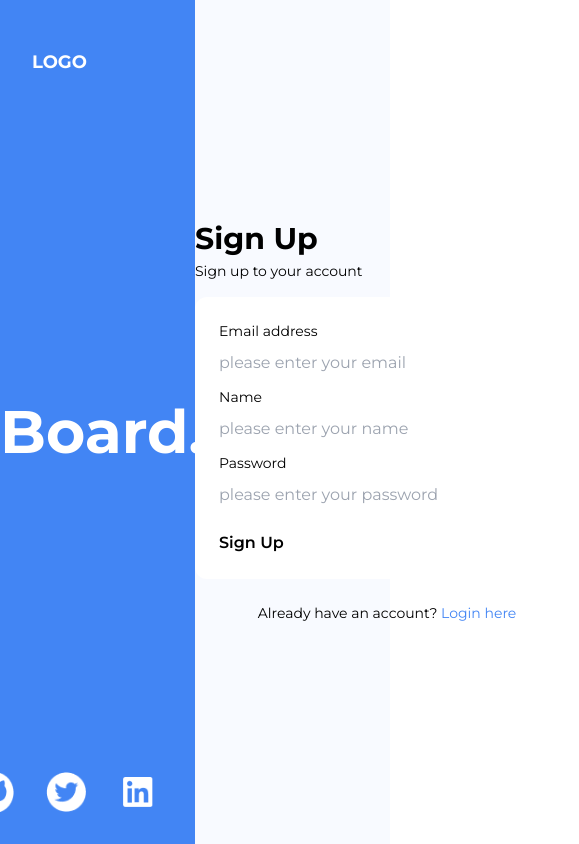
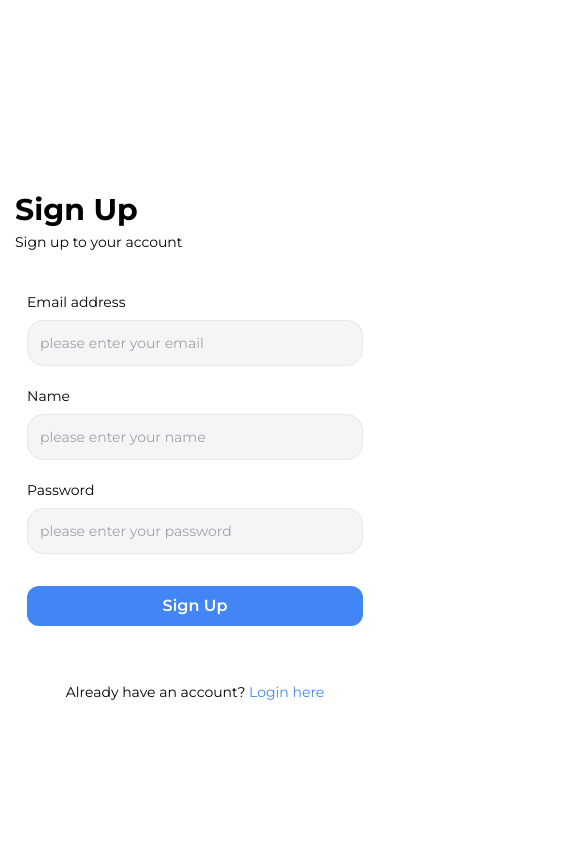
Before and after one commit to thejediboySHASHANK/Dashboard, a Next.js app: page /signup in a window 390 px wide. Shown: the whole page, 579 px wide, since content can reach past the window. Built offline with nearby package versions, Linux system fonts and the light colour scheme.

Commit message:
Responsive Fix v4

```diff
--- a/app/(routes)/dashboard/page.tsx
+++ b/app/(routes)/dashboard/page.tsx
@@ -70,7 +70,7 @@ const Dashboard = () => {
     return (
         <Fragment>
             <div className="md:grid md:grid-cols-[1fr_4fr] h-full">
-                <div className="bg-main p-5">
+                <div className="bg-main md:p-5">
                     <SideBar/>
                 </div>
                 <div className="bg-main md:overflow-y-hidden">
--- a/app/(routes)/login/page.tsx
+++ b/app/(routes)/login/page.tsx
@@ -10,8 +10,8 @@ import Discord from "../../../assests/login_assets/Discord.png"
 import SigninButton from "@/components/SigninButton";
 const LoginPage = () => {
     return (
-        <div className="grid grid-cols-2 h-full">
-            <div className="bg-login_primary grid">
+        <div className="md:grid md:grid-cols-2 h-full overflow-y-hidden">
+            <div className="hidden md:grid bg-login_primary grid">
                 <div>
                     <div className="text-white text-lg font-bold px-8 py-12">
                         LOGO
@@ -47,12 +47,12 @@ const LoginPage = () => {
                     />
                 </div>
             </div>
-            <div className="flex items-center justify-around bg-[#F8FAFF]">
+            <div className="flex items-center justify-around mt-52 md:mt-0 md:bg-[#F8FAFF]">
                 <div>
-                    <p className="text-3xl font-bold">Sign In</p>
-                    <p className="text-sm mt-1">Sign in to your account</p>
+                    <p className="text-3xl font-bold px-3 md:px-0">Sign In</p>
+                    <p className="text-sm mt-1 px-3 md:px-0">Sign in to your account</p>
                     {/*<button>Click</button>*/}
-                    <div className="mt-4">
+                    <div className="mt-4 px-3 md:px-0">
                         <SigninButton />
                     </div>
                     <div className="bg-[#FFFFFF] w-96 rounded-xl mt-6">
--- a/app/(routes)/signup/page.tsx
+++ b/app/(routes)/signup/page.tsx
@@ -8,8 +8,8 @@ import Link from "next/link";
 
 const RegisterPage = () => {
     return (
-        <div className="grid grid-cols-2 h-full">
-            <div className="bg-login_primary grid">
+        <div className="md:grid md:grid-cols-2 h-full overflow-y-hidden">
+            <div className="hidden bg-login_primary md:grid">
                 <div>
                     <div className="text-white text-lg font-bold px-8 py-12">
                         LOGO
@@ -45,35 +45,35 @@ const RegisterPage = () => {
                     />
                 </div>
             </div>
-            <div className="flex items-center justify-around bg-[#F8FAFF]">
+            <div className="flex items-center justify-around mt-48 md:mt-0 md:bg-[#F8FAFF]">
                 <div>
-                    <p className="text-3xl font-bold">Sign Up</p>
-                    <p className="text-sm mt-1">Sign up to your account</p>
+                    <p className="text-3xl font-bold px-3 md:px-0">Sign Up</p>
+                    <p className="text-sm mt-1 px-3 md:px-0">Sign up to your account</p>
                     {/*<button>Click</button>*/}
                     <div className="bg-[#FFFFFF] w-96 rounded-xl mt-4">
                         <div className="p-6">
-                            <form className="grid">
+                            <form className="grid mb-4">
                                 <span className="text-sm">Email address</span>
                                 <input
                                     type="email"
                                     placeholder="please enter your email"
-                                    className="mt-2.5"
+                                    className="in mt-2.5"
                                 />
                                 <span className="text-sm mt-3">Name</span>
                                 <input
                                     type="email"
                                     placeholder="please enter your name"
-                                    className="mt-2.5"
+                                    className="in mt-2.5"
                                 />
                                 <span className="text-sm mt-3">Password</span>
                                 <input
                                     type="password"
                                     placeholder="please enter your password"
-                                    className="mt-2.5"
+                                    className="in mt-2.5"
                                 />
                             </form>
                             {/*<div className="text-sm text-login_primary mt-4">Forgot password?</div>*/}
-                            <button className="mt-6 font-semibold">Sign Up</button>
+                            <button className="btn font-semibold">Sign Up</button>
                         </div>
                     </div>
                     <div className="text-center text-sm mt-6">Already have an account? <Link href="/login" className="text-login_primary">Login here</Link></div>
--- a/components/SideBar.jsx
+++ b/components/SideBar.jsx
@@ -37,7 +37,7 @@ const SideBar = () => {
 
     ]
     return (
-        <div className="bg-login_primary rounded-xl h-full pb-4 md:pb-0">
+        <div className="bg-login_primary md:rounded-xl h-full pb-4 md:pb-0">
             <p className="text-white text-4xl font-bold px-10 pt-12 pb-6">Board.</p>
             <div className="space-y-2.5 mt-4  md:grid">
                 {routes.map((route) => (
--- a/tailwind.config.ts
+++ b/tailwind.config.ts
@@ -18,6 +18,9 @@ const config: Config = {
           'conic-gradient(from 180deg at 50% 50%, var(--tw-gradient-stops))',
       },
     },
+    screens: {
+      'md' : '1000px',
+    }
   },
   plugins: [],
 }
```
